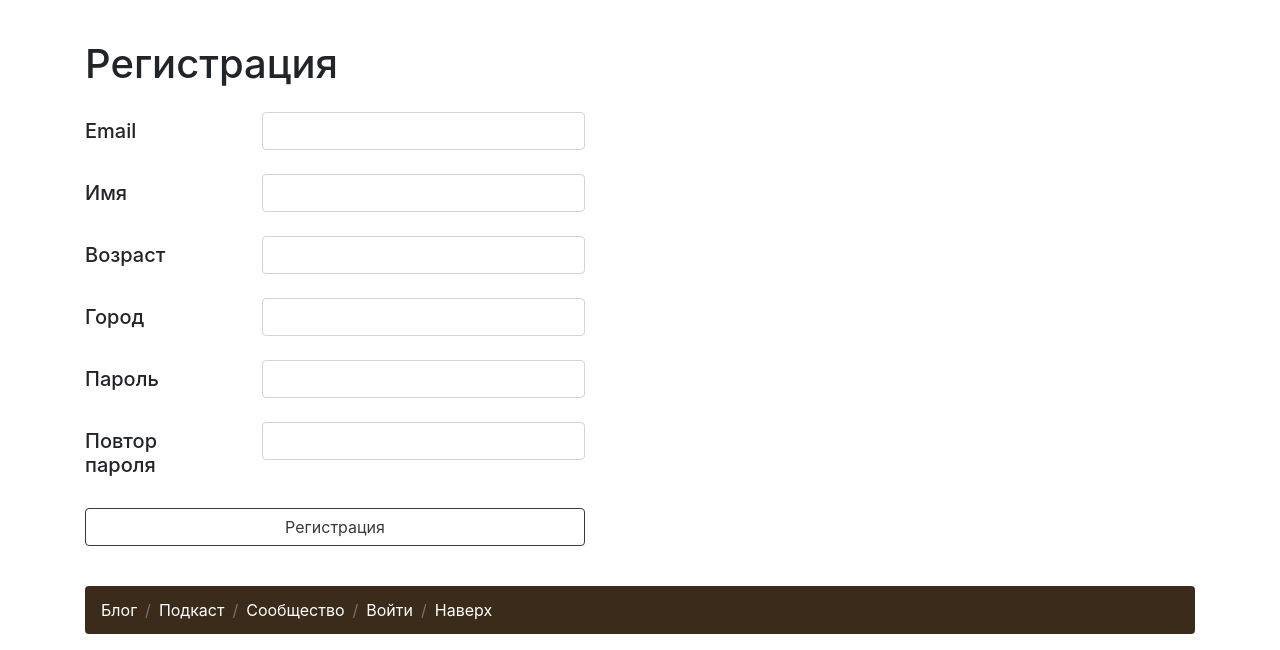
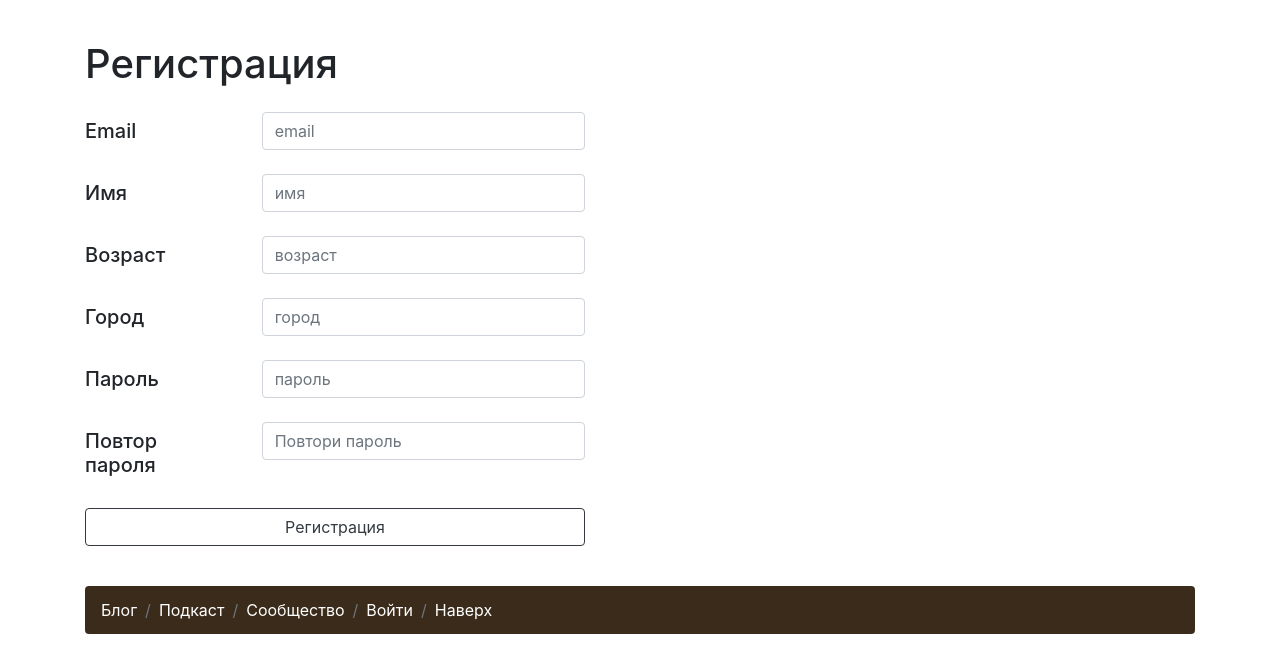
Before and after one commit to jdenisova/computer-break-webapp, a Flask app: page /register in a window 1280 px wide. Shown: the part 256-906 px from the top of the page. Run offline with Flask 2, Linux system fonts and the light colour scheme.

Commit message:
Register and login rewrated with wtforms.

```diff
--- a/app.py
+++ b/app.py
@@ -1,5 +1,9 @@
 from flask_sqlalchemy import SQLAlchemy
 from flask import Flask, render_template, request, flash, redirect, url_for
+from flask_login import UserMixin
+from flask_wtf import FlaskForm
+from wtforms import StringField, PasswordField, EmailField, IntegerField, SubmitField
+from wtforms.validators import InputRequired, Length, ValidationError, EqualTo, NumberRange
 from datetime import datetime
 from werkzeug.security import generate_password_hash, check_password_hash
 
@@ -10,7 +14,7 @@ app.config['SECRET_KEY'] = 'cd48ac70-1a42-4060-8148-18fde86bc196'
 db = SQLAlchemy(app)
 
 
-class Users(db.Model):
+class Users(db.Model, UserMixin):
     id = db.Column(db.Integer, primary_key=True)
     email = db.Column(db.String(50), unique=True)
     password = db.Column(db.String(500), nullable=True)
@@ -32,6 +36,33 @@ class Profiles(db.Model):
 
     def __repr__(self):
         return f"<users {self.id}"
+
+
+class RegisterForm(FlaskForm):
+    email = EmailField(validators=[InputRequired(), Length(min=6, max=20)], render_kw={"placeholder": "email"})
+    name = StringField(validators=[InputRequired(), Length(min=6, max=20)], render_kw={"placeholder": "имя"})
+    age = IntegerField(validators=[InputRequired(), NumberRange(min=0, max=100)], render_kw={"placeholder": "возраст"})
+    city = StringField(validators=[InputRequired(), Length(min=6, max=20)], render_kw={"placeholder": "город"})
+    password = PasswordField(validators=[InputRequired(), Length(min=6, max=20),
+                                         EqualTo('confirm', message='Пароли должны совпадать')],
+                             render_kw={"placeholder": "пароль"})
+    confirm = PasswordField(validators=[InputRequired(), Length(min=6, max=20)], render_kw={"placeholder": "Повтори пароль"})
+
+    submit = SubmitField("Регистрация")
+
+    def validate_email(self, email):
+        existing_user_email = Users.query.filter_by(email=email.data).first()
+
+        if existing_user_email:
+            flash("Пользователь с такой почтой уже зарегистрирован. :(", category="danger")
+            raise ValidationError("Пользователь с такой почтой уже зарегистрирован. Выбери другую почту.")
+
+
+class LoginForm(FlaskForm):
+    email = EmailField(validators=[InputRequired(), Length(min=6, max=20)], render_kw={"placeholder": "email"})
+    password = PasswordField(validators=[InputRequired(), Length(min=6, max=20)], render_kw={"placeholder": "пароль"})
+
+    submit = SubmitField("Войти")
 
 
 menu = [
@@ -64,57 +95,41 @@ def page_not_found(error):
 
 @app.route("/login", methods=["POST", "GET"])
 def login():
+    form = LoginForm()
 
-    if request.method == "POST":
-        f = Users.query.filter_by(email=request.form['email']).first()
-
-        if not f:
-            flash("Участник с таким email не зарегистрирован.", category="danger")
-
-        else:
-            password = Users.query.get(f.id).password
-
-            if not check_password_hash(password, request.form['password']):
-                flash("Неверный пароль.", category="danger")
-            else:
-                return redirect(url_for('index'))
-
-    return render_template('login.html', menu=menu, title="Авторизация")
+    return render_template('login.html', menu=menu, title="Авторизация", form=form)
 
 
 @app.route("/register", methods=["POST", "GET"])
 def register():
+    form = RegisterForm()
 
-    if request.method == "POST":
-        if not (len(request.form['email']) > 8 and len(request.form['name']) > 3 and len(request.form['password']) > 5
-                and request.form['password'] == request.form['password_repeat']):
+    if form.validate_on_submit():
+        try:
+            hash = generate_password_hash(form.password.data)
+            u = Users(
+                email=form.email.data,
+                password=hash
+            )
+            db.session.add(u)
+            db.session.flush()
+
+            p = Profiles(
+                name=form.name.data,
+                age=form.age.data,
+                city=form.city.data,
+                user_id=u.id
+            )
+            db.session.add(p)
+            db.session.commit()
+        except:
+            db.session.rollback()
+            print("Ошибка добавления в базу данных")
             flash("Некорректные данные :(", category="danger")
         else:
-            try:
-                hash = generate_password_hash(request.form['password'])
-                u = Users(
-                    email=request.form['email'],
-                    password=hash
-                )
-                db.session.add(u)
-                db.session.flush()
+            flash("Регистрация прошла успешно :)", category="success")
 
-                p = Profiles(
-                    name=request.form['name'],
-                    age=request.form['age'],
-                    city=request.form['city'],
-                    user_id=u.id
-                )
-                db.session.add(p)
-                db.session.commit()
-            except:
-                db.session.rollback()
-                print("Ошибка добавления в базу данных")
-                flash("Некорректные данные :(", category="danger")
-            else:
-                flash("Регистрация прошла успешно :)", category="success")
-
-    return render_template('register.html', menu=menu, title="Регистрация")
+    return render_template('register.html', menu=menu, title="Регистрация", form=form)
 
 
 if __name__ == "__main__":
--- a/templates/register.html
+++ b/templates/register.html
@@ -10,56 +10,58 @@
         </div>
     {% endfor %}
 
+    {{ form.hidden_tag() }}
+
     <div class="row mb-3">
-        <label for="femail" class="col-sm-4 col-form-label"><h5>Email</h5></label>
+        <label class="col-sm-4 col-form-label"><h5>Email</h5></label>
         <div class="col-sm">
-            <input type="email" name="email" class="form-control" id="femail" placeholder="">
+            {{ form.email(class="form-control") }}
         </div>
     </div>
 
     <div class="row mb-3">
-        <label for="fname" class="col-sm-4 col-form-label"><h5>Имя</h5></label>
+        <label class="col-sm-4 col-form-label"><h5>Имя</h5></label>
         <div class="col-sm">
-            <input type="text" name="name" class="form-control" id="fname" placeholder="">
+            {{ form.name(class="form-control") }}
         </div>
     </div>
 
     <div class="row mb-3">
-        <label for="fage" class="col-sm-4 col-form-label"><h5>Возраст</h5></label>
+        <label class="col-sm-4 col-form-label"><h5>Возраст</h5></label>
         <div class="col-sm">
-            <input type="text" name="age" class="form-control" id="fage" placeholder="">
+            {{ form.age(class="form-control") }}
         </div>
     </div>
 
     <div class="row mb-3">
-        <label for="fcity" class="col-sm-4 col-form-label"><h5>Город</h5></label>
+        <label class="col-sm-4 col-form-label"><h5>Город</h5></label>
         <div class="col-sm">
-            <input type="text" name="city" class="form-control" list="CityList" id="fcity" placeholder="">
-            <datalist id="CityList">
-                <option value="Москва">
-                <option value="Санкт-Петербург">
-                <option value="Красноярск">
-                <option value="Стамбул">
-            </datalist>
+            {{ form.city(class="form-control") }}
         </div>
     </div>
 
     <div class="row mb-3">
-        <label for="fpassword" class="col-sm-4 col-form-label"><h5>Пароль</h5></label>
+        <label class="col-sm-4 col-form-label"><h5>Пароль</h5></label>
         <div class="col-sm">
-            <input type="password" name="password" class="form-control" id="fpassword" placeholder="">
+            {{ form.password(class="form-control") }}
         </div>
     </div>
 
     <div class="row mb-3">
-        <label for="fpassword_repeat" class="col-sm-4 col-form-label"><h5>Повтор пароля</h5></label>
+        <label class="col-sm-4 col-form-label"><h5>Повтор пароля</h5></label>
         <div class="col-sm">
-            <input type="password" name="password_repeat" class="form-control" id="fpassword_repeat" placeholder="">
+            {{ form.confirm(class="form-control") }}
         </div>
     </div>
 
+    <style>
+        .reg{
+            width: 100%;
+        }
+    </style>
+
     <div class="text-center">
-        <button type="submit" class="btn btn-outline-dark" style="width: 100%;">Регистрация</button>
+        {{ form.submit(class="btn reg btn-outline-dark") }}
     </div>
 </form>
 {% endblock %}
```
Also changed, not shown: templates/login.html (+7 -6 lines).
